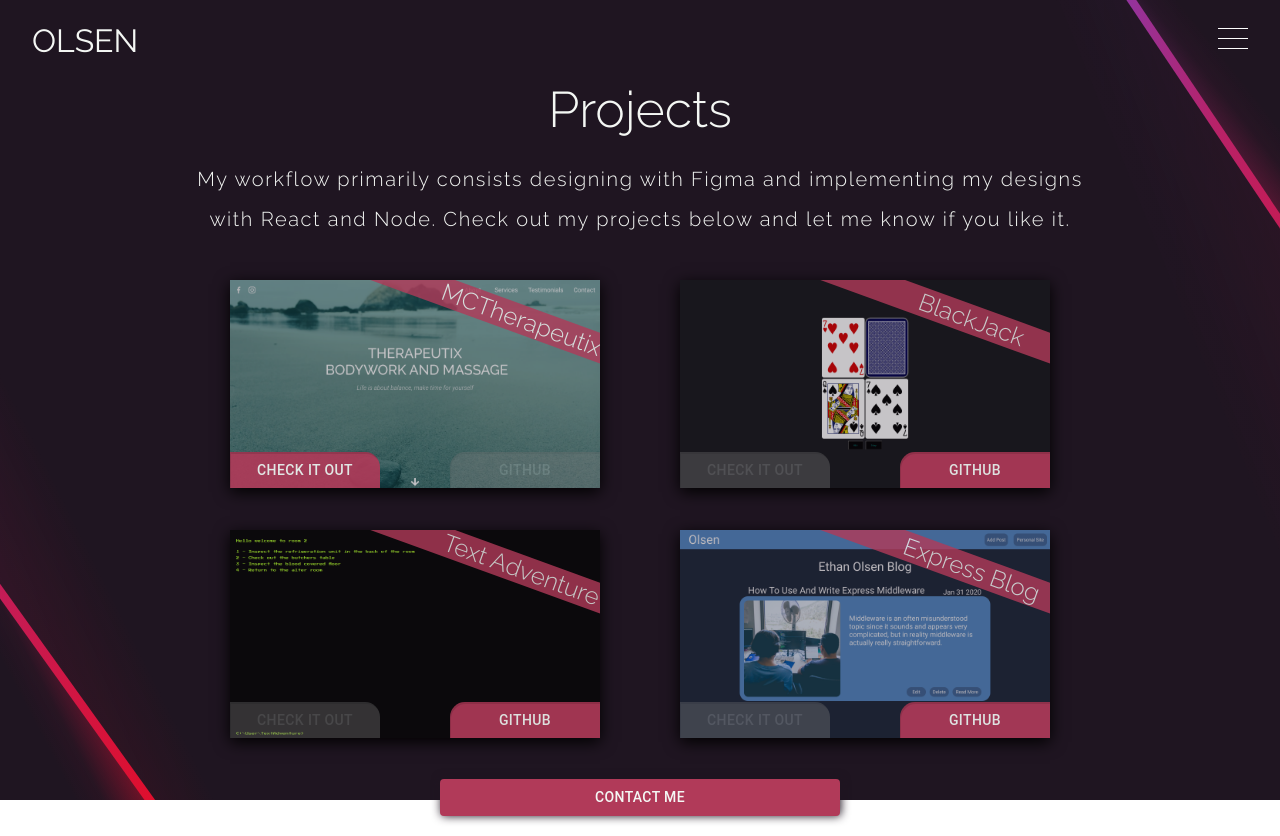
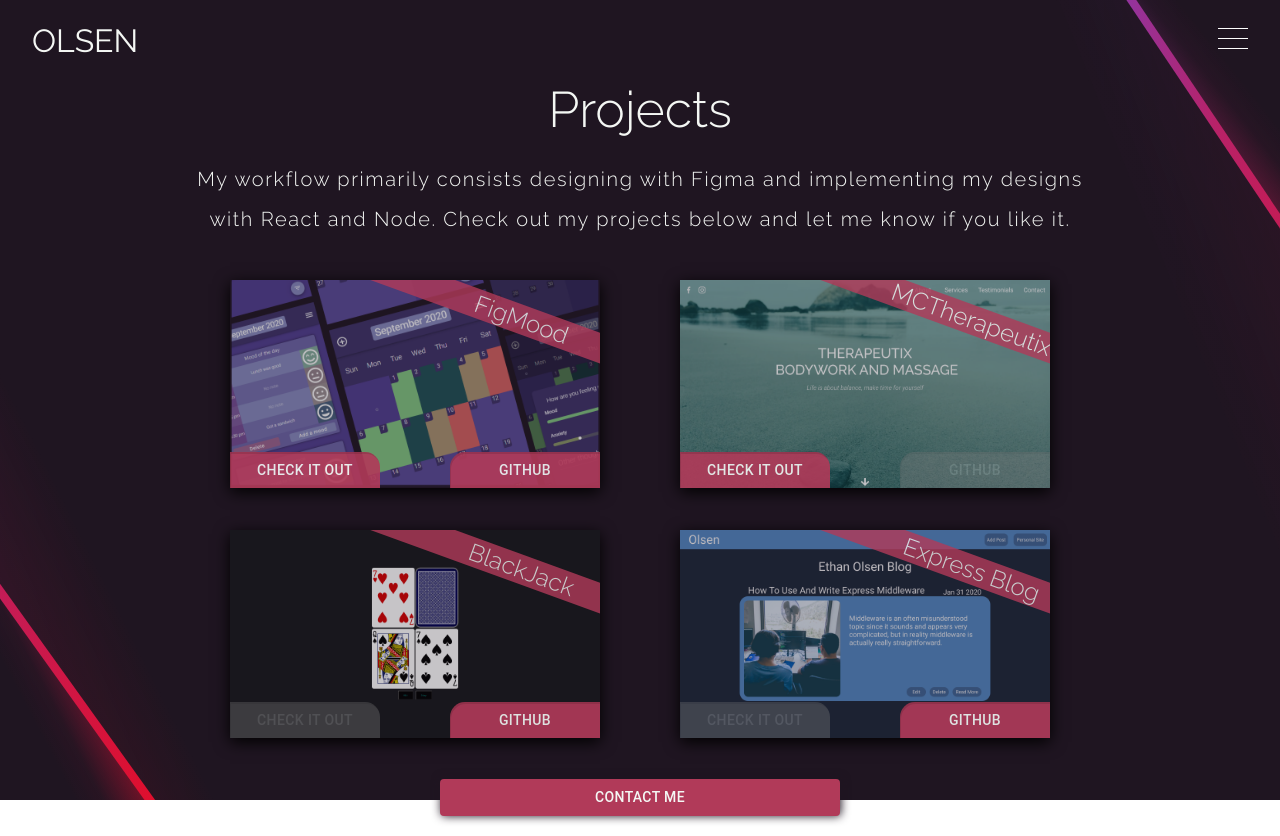
Before and after one commit to o2dependent/react-portfolio-netlify, a React (Create React App) app: page /projects in a window 1280 px wide. Built offline with nearby package versions, Linux system fonts and the light colour scheme.

Commit message:
fig mood

```diff
--- a/src/BG.css
+++ b/src/BG.css
@@ -123,11 +123,13 @@
 	height: 100%;
 	width: 566px;
 	z-index: 10;
+	background: var(--dark);
 	background: url(./projects-bg-right.svg);
 }
 .Projects .BG .left {
 	height: 100%;
 	width: 566px;
 	z-index: 10;
+	background: var(--dark);
 	background: url(./projects-bg-left.svg);
 }
--- a/src/Projects.js
+++ b/src/Projects.js
@@ -3,7 +3,7 @@ import { Button } from '@material-ui/core';
 import { withStyles } from '@material-ui/styles';
 import MCTherapeutix from './Therapeutix.png';
 import BlackJack from './BlackJack.png';
-import TextAdventure from './TextAdventure.PNG';
+import FigMood from './FigMood.png';
 import ExpressBlog from './ExpressBlog.png';
 import { Link } from 'react-router-dom';
 import BG from './BG';
@@ -62,6 +62,14 @@ class Projects extends Component {
 		this.state = {};
 		this.projectArr = [
 			{
+				name: 'FigMood',
+				img: FigMood,
+				text:
+					'This is a mood tracking PWA that is still in beta with the UI designed for mobile. This project was built using React, MongoDB, and Express.',
+				toProj: 'https://figmood.netlify.app/',
+				toGithub: 'https://github.com/o2dependent/mood-log',
+			},
+			{
 				name: 'MCTherapeutix',
 				img: MCTherapeutix,
 				text:
@@ -77,14 +85,7 @@ class Projects extends Component {
 				toProj: '',
 				toGithub: 'https://github.com/o2dependent/BlackJack',
 			},
-			{
-				name: 'Text Adventure',
-				img: TextAdventure,
-				text:
-					'This is a personal project built to mimic old school terminal games. Built in HTML/CSS and vanilla Javascript.',
-				toProj: '',
-				toGithub: 'https://github.com/o2dependent/text-adventure',
-			},
+
 			{
 				name: 'Express Blog',
 				img: ExpressBlog,
```
Also changed, not shown: src/FigMood.png (added).
